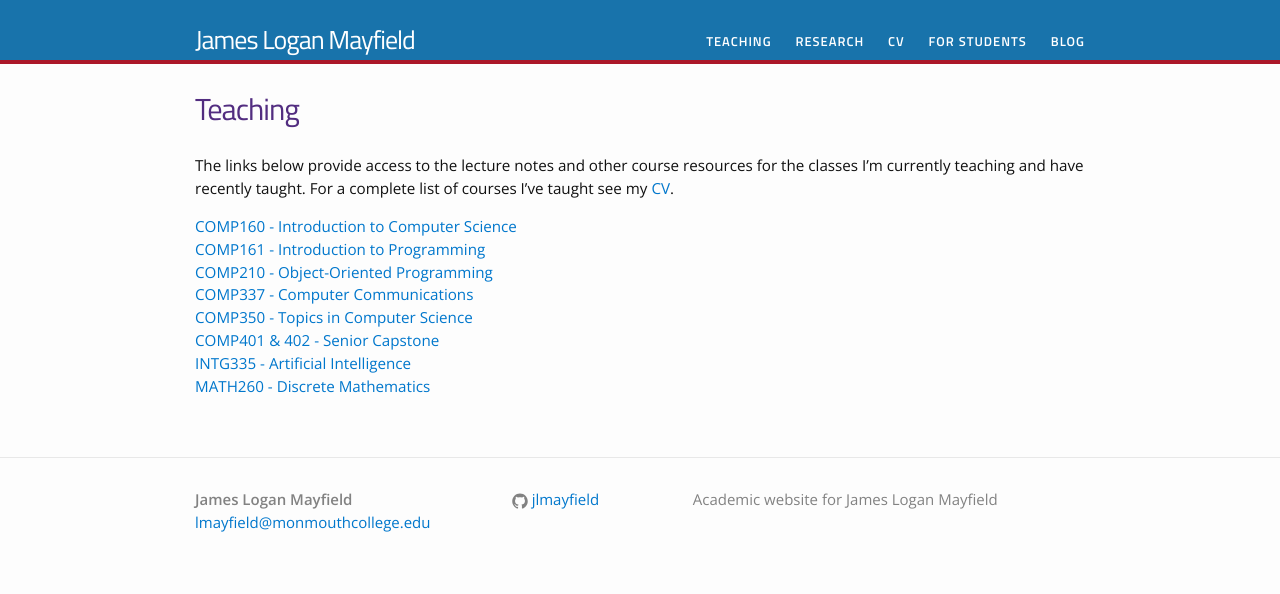
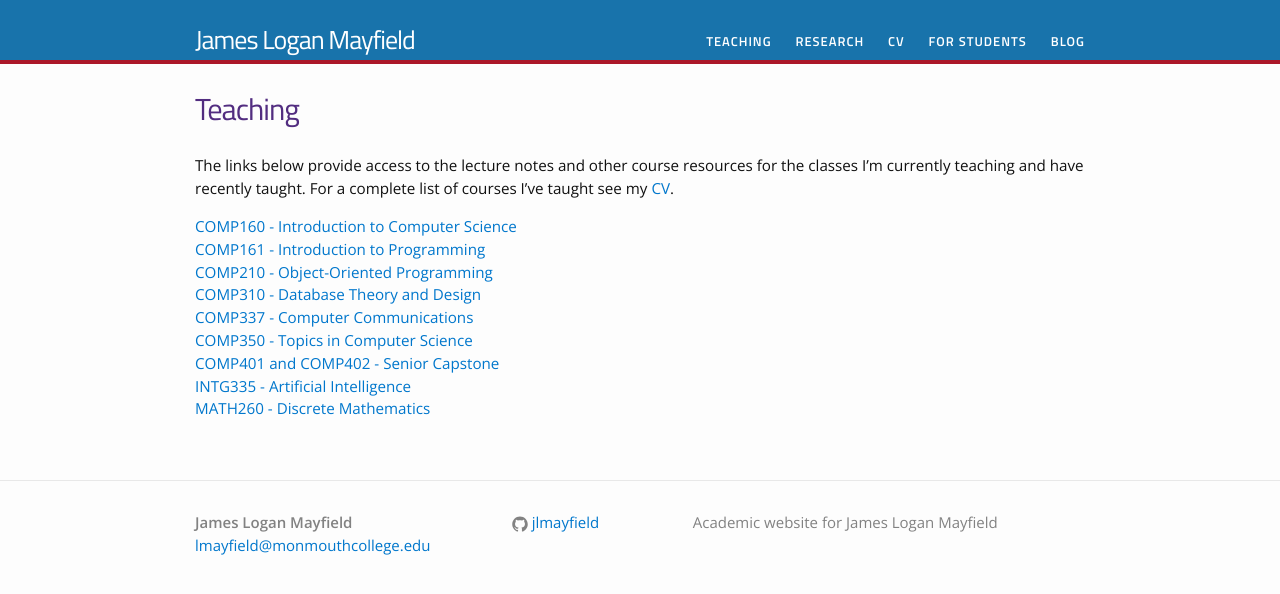
Before and after one commit to jlmayfield/jlmayfield.github.io, a Jekyll site: the page built from teaching.md, in a window 1280 px wide. Shown: the top 594 px of the page. Built offline with Jekyll 4.4.1, drawn with Linux system fonts in a browser that asks for light colours.

Commit message:
fa18. stubbed out comp310 structure

```diff
--- a/_data/menu.yml
+++ b/_data/menu.yml
@@ -7,6 +7,8 @@
       subhref: "/teaching/COMP161/"
     - subtitle: "COMP 210"
       subhref: "/teaching/COMP210/"
+    - subtitle: "COMP 310"
+      subhref: "/teaching/COMP310/"
     - subtitle: "COMP 337"
       subhref: "/teaching/COMP337/"
     - subtitle: "COMP 350"
--- a/teaching.md
+++ b/teaching.md
@@ -9,8 +9,9 @@ permalink: /teaching/
 [COMP160 - Introduction to Computer Science](/teaching/COMP160/)
 [COMP161 - Introduction to Programming](/teaching/COMP161/)
 [COMP210 - Object-Oriented Programming](/teaching/COMP210/)
+[COMP310 - Database Theory and Design](/teaching/COMP310/)
 [COMP337 - Computer Communications](/teaching/COMP337/)
 [COMP350 - Topics in Computer Science](/teaching/COMP350/)
-[COMP401 & 402 - Senior Capstone](/teaching/COMP401-402/)
+[COMP401 and COMP402 - Senior Capstone](/teaching/COMP401-402/)
 [INTG335 - Artificial Intelligence](/teaching/INTG335/)
 [MATH260 - Discrete Mathematics](/teaching/MATH260/)
```
Also changed, not shown: teaching/comp310.md (added, +5 -0 lines).
